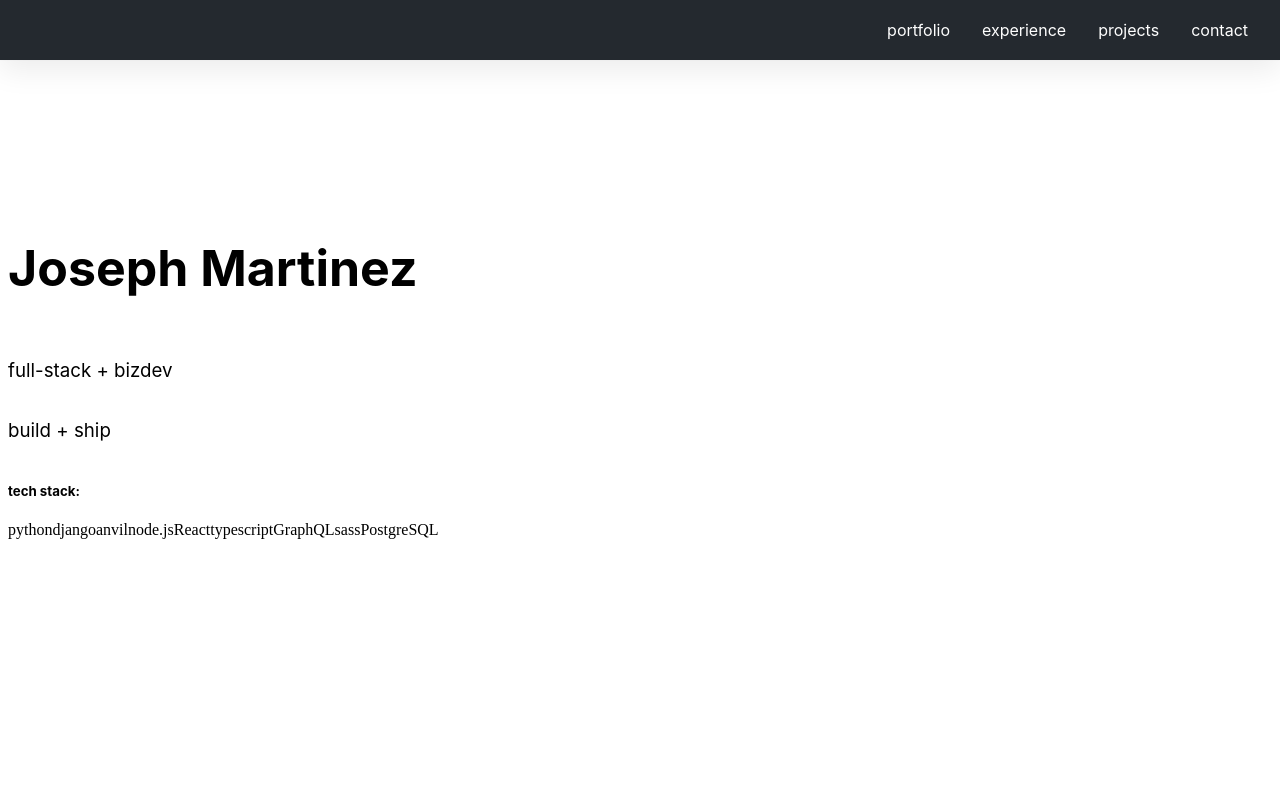
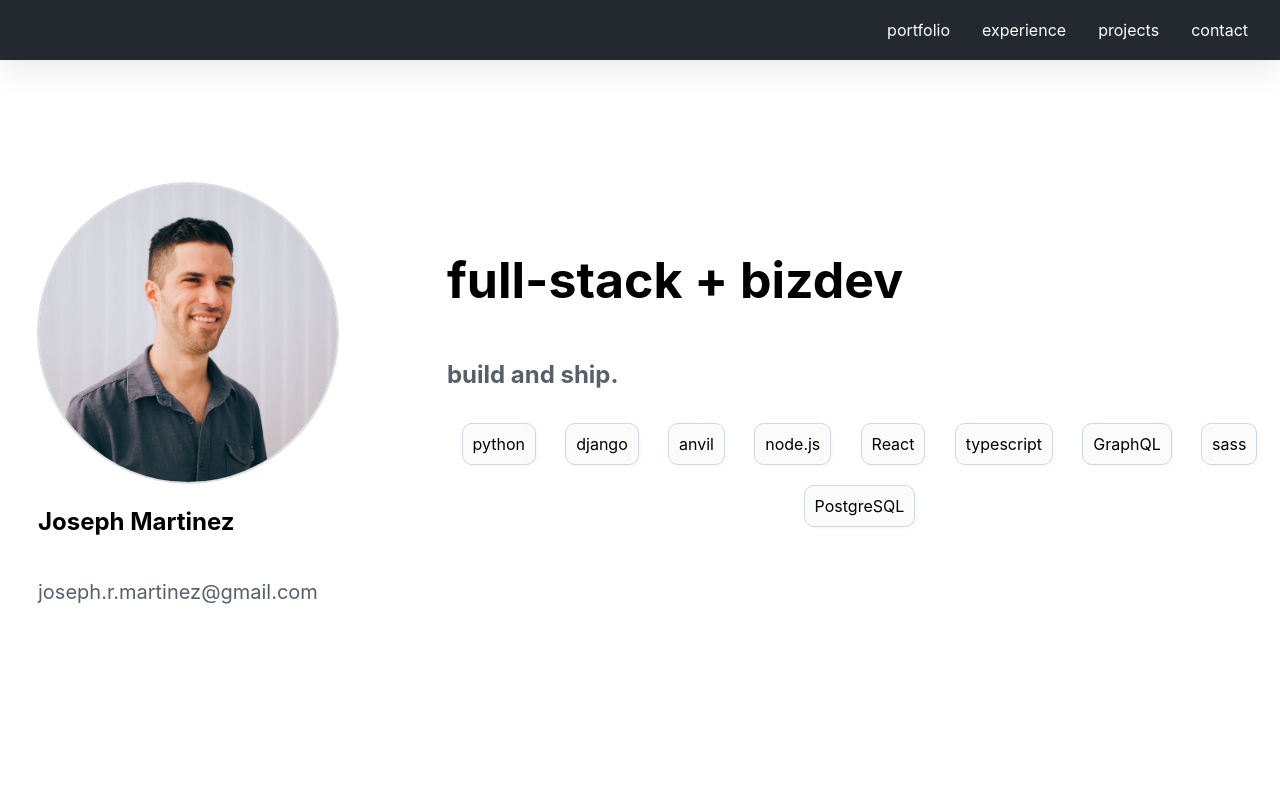
Before and after one commit to josephrmartinez/personal-site, a plain HTML site: page index.html in a window 1280 px wide. Shown: the top 800 px of the page. Drawn offline with Linux system fonts and the light colour scheme.

Commit message:
style css

```diff
--- a/index.html
+++ b/index.html
@@ -30,10 +30,15 @@
 
       </nav>
       <section id="welcome-section" class="welcome-section">
-          <h1 class="intro">Joseph Martinez</h1>
-          <h3 class="dialogue">full-stack + bizdev</h3>
-          <h3 class="dialogue">build + ship</h3>
-          <h5 id="intro-stack">tech stack:</h5>
+          <div id="welcome-page">
+              <div id="personal-id">
+                  <img src="./Joseph.jpg" id="profile-image"/>
+                  <h3 class="intro">Joseph Martinez</h3>
+                  <h3 class="intro-email">joseph.r.martinez@gmail.com</h3>
+              </div>
+              <div id="professional-id">
+                  <h3 id="role">full-stack + bizdev</h3>
+                  <h3 id="tagline">build and ship.</h3>
                   <div id="tech-stack">
                       <div class="tech">python</div>
                       <div class="tech">django</div>
@@ -44,6 +49,8 @@
                       <div class="tech">GraphQL</div>
                       <div class="tech">sass</div>
                       <div class="tech">PostgreSQL</div>
+                  </div>
+              </div>
           </div>
       </section>
       <section id="portfolio">
--- a/styles.css
+++ b/styles.css
@@ -2,6 +2,63 @@ html{
     scroll-behavior: smooth;
 }
 
+#welcome-page{
+    display:flex;
+    flex-direction: row;
+    align-items: center;
+
+}
+
+#personal-id{
+    display: flex;
+    flex-direction: column;
+    justify-content: flex-start;
+    margin-left: 30px;
+    margin-top: 70px;
+    width: 30vw;
+}
+
+
+#profile-image{
+    max-width: 300px;
+    max-height: 300px;
+    border-radius: 50%;
+    box-shadow: rgba(27, 31, 36, 0.15) 0px 0px 0px 1px;
+    box-sizing: border-box;
+    display: inline-block;
+    border: 1px solid #d0d7de;
+}
+
+#professional-id{
+    padding-left: 50px;
+}
+
+#role{
+    font-size: 50px;
+    font-weight: bold;
+}
+
+#tagline{
+    font-size: 24px;
+    color: #57606a;
+    font-weight: bold;
+}
+
+#tech-stack{
+    display: flex;
+    flex-wrap: wrap;
+    justify-content: none;
+}
+
+.tech{
+    font-family: "Calibre", "Inter", "San Francisco", "SF Pro Text", -apple-system, system-ui, sans-serif;
+    border: 1px solid #d0d7de;
+    border-radius: 10px;
+    padding: 10px;
+    margin: 10px;
+    background-color: #FBFBFB;
+    box-shadow: 2px 2px 2px #FAFAFA;
+}
 
 h1, h2, h3, h4, h5, p {
     color: black;
@@ -41,6 +98,10 @@ body{
     background: rgb(36, 41, 47);
 }
 
+section{
+    scroll-margin-top: 70px;
+}
+
 .nav-list{
     list-style-type: none;
     display: flex;
@@ -63,6 +124,10 @@ body{
     transition-duration: .5s;
 }
 
+section{
+    scroll-margin-top: 56;
+}
+
 #welcome-section{
     display: flex;
     flex-direction: column;
@@ -74,7 +139,13 @@ body{
 }
 
 .intro{
-    font-size: 50px;
+    font-size: 24px;
+    font-weight: bold;
+}
+
+.intro-email {
+    font-size: 20px;
+    color: #57606a;
 }
 
 #portfolio{
```
Lines whose indentation alone changed are shown as unchanged.
